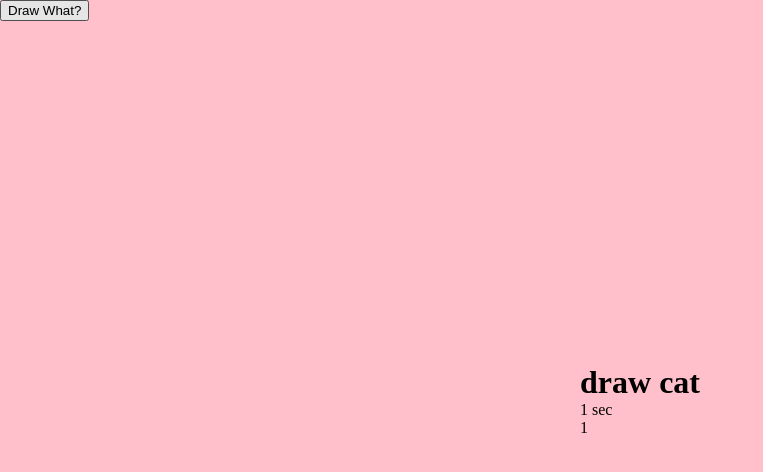
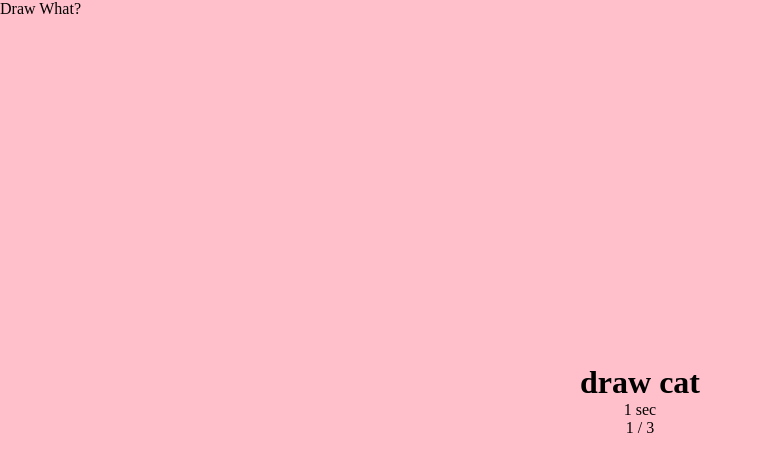
Before and after one commit to bunhojun/draw-what-svelte, a Svelte app: page / in a window 1280 px wide. Both pictures are taken after a click on the button "start game". Shown: the top 472 px of the page, without its empty margins (0-763 px from the left). Built offline with nearby package versions, Linux system fonts and the light colour scheme; what ml5 would draw is missing.

Commit message:
add some style

```diff
--- a/src/components/Header.svelte
+++ b/src/components/Header.svelte
@@ -7,7 +7,7 @@
 </script>
 
 <header class="header">
-	<button on:click={onClickLogo}>Draw What?</button>
+	<a href="/" on:click|preventDefault={onClickLogo}> Draw What? </a>
 </header>
 
 <style>
@@ -15,4 +15,8 @@
 		position: absolute;
 		top: 0;
 	}
+	a {
+		color: #000;
+		text-decoration: none;
+	}
 </style>
--- a/src/components/ScoreDisplay.svelte
+++ b/src/components/ScoreDisplay.svelte
@@ -23,9 +23,6 @@
 </div>
 
 <style>
-	li {
-		list-style: none;
-	}
 	.scoreDisplay {
 		height: 150px;
 		width: 300px;
--- a/src/screens/HomeScreen/PureHomeScreen.svelte
+++ b/src/screens/HomeScreen/PureHomeScreen.svelte
@@ -6,6 +6,14 @@
 </script>
 
 <ScreenTemplate>
-	<h1>Draw What?</h1>
-	<button on:click={onClickStart} data-testid={TEST_ID.StartButton}>start game</button>
+	<div class="home">
+		<h1>Draw What?</h1>
+		<button on:click={onClickStart} data-testid={TEST_ID.StartButton}>start game</button>
+	</div>
 </ScreenTemplate>
+
+<style>
+	.home {
+		text-align: center;
+	}
+</style>
--- a/src/screens/game-screen/children/MainGameScreen/MainGameScreen.svelte
+++ b/src/screens/game-screen/children/MainGameScreen/MainGameScreen.svelte
@@ -24,9 +24,4 @@
 	};
 </script>
 
-<PureMainGameScreen
-	{updateGalleryItems}
-	{onSummaryFinish}
-	currentRound={$currentRound}
-	currentSubject={$currentSubject}
-/>
+<PureMainGameScreen {updateGalleryItems} {onSummaryFinish} currentSubject={$currentSubject} />
--- a/src/screens/game-screen/children/MainGameScreen/PureMainGameScreen.svelte
+++ b/src/screens/game-screen/children/MainGameScreen/PureMainGameScreen.svelte
@@ -9,12 +9,11 @@
 		classifyDrawing,
 	} from "../../../../helpers/classify-drawing";
 	import ScoreDisplay from "../../../../components/ScoreDisplay.svelte";
-	import { CurrentRound, CurrentSubject, GalleryItem } from "../../stores/stores";
+	import { CurrentSubject, GalleryItem } from "../../stores/stores";
 	import ScreenTemplate from "../../../../components/ScreenTemplate.svelte";
 
 	export let updateGalleryItems: (newItem: GalleryItem) => void;
 	export let onSummaryFinish: () => void;
-	export let currentRound: CurrentRound;
 	export let currentSubject: CurrentSubject;
 
 	let element: HTMLElement;
@@ -76,8 +75,6 @@
 </script>
 
 <ScreenTemplate withDefaultHeader>
-	<h1>main game</h1>
-	<div>{currentRound}</div>
 	<h1>draw {currentSubject}</h1>
 	<div class="canvasWrapper">
 		<div bind:this={element} class="canvas" />
--- a/src/screens/game-screen/children/TransitionScreen/PureTransitionScreen.svelte
+++ b/src/screens/game-screen/children/TransitionScreen/PureTransitionScreen.svelte
@@ -29,6 +29,7 @@
 </script>
 
 <ScreenTemplate withDefaultHeader screenTestId={TEST_ID.TransitionScreen}>
+	<div class="transition">
 		<h1>
 			draw {currentSubject}
 		</h1>
@@ -36,6 +37,13 @@
 			{currentRemainder} sec
 		</div>
 		<div>
-		{currentRound}
+			{currentRound} / {RULE.GAME_MAX_ROUND}
+		</div>
 	</div>
 </ScreenTemplate>
+
+<style>
+	.transition {
+		text-align: center;
+	}
+</style>
```
Also changed, not shown: 1 other file (tests, documents, lock files or other folders). Lines whose indentation alone changed are shown as unchanged.
